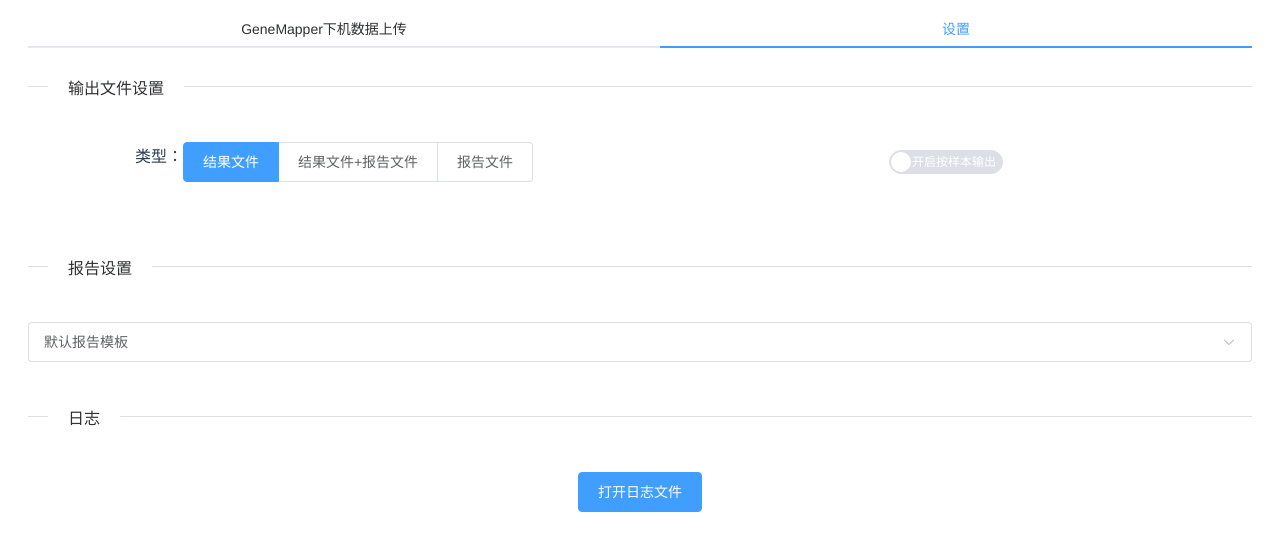
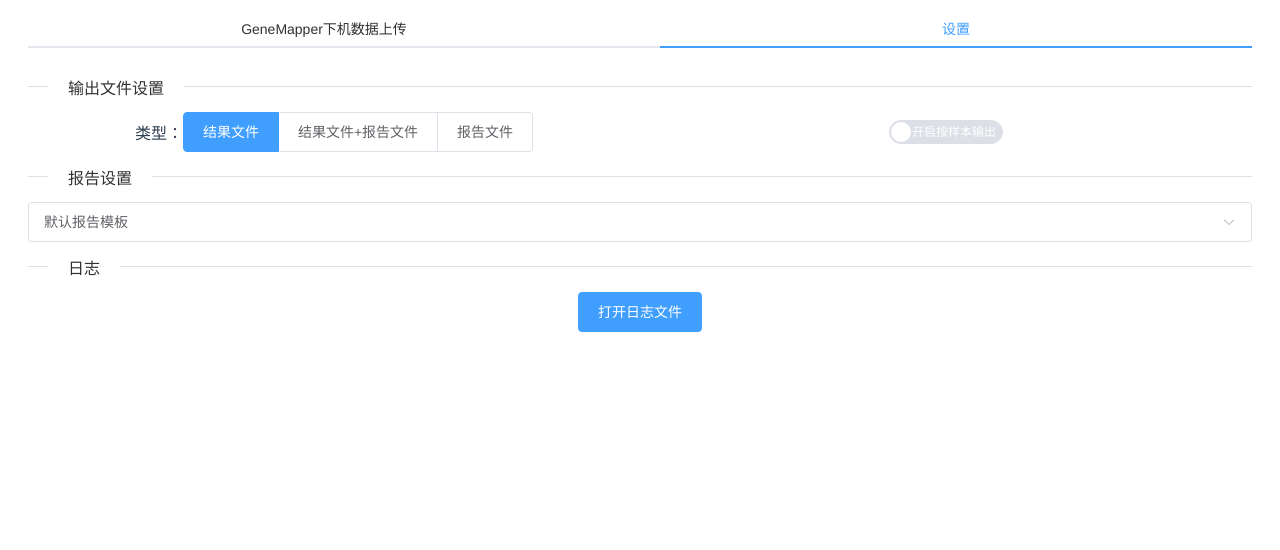
Before and after one commit to NTLx/AneuFiler, a Vue app: page / in a window 1280 px wide. Both pictures are taken after a click on the tab "设置". Shown: the top 550 px of the page. Built offline with nearby package versions, Linux system fonts and the light colour scheme.

Commit message:
perf: optimize setting panel's layout(adaptive software interface size)

```diff
--- a/src/App.vue
+++ b/src/App.vue
@@ -12,7 +12,7 @@
           name="first"
           v-if="showUploadGen"
         >
-          <div id="holder" class="holder" style="height: 519px">
+          <div id="holder" class="holder" style="height: 510px">
             <div>
               <el-upload
                 class="upload-demo"
@@ -57,7 +57,7 @@
                   size="large"
                 >
                   <el-icon><Download /></el-icon>
-                  下载样本信息模版文件
+                  模版
                 </el-button>
               </div>
             </el-col>
@@ -81,8 +81,8 @@
               selectReport: uploadParams.selectReport,
             }"
           >
-            <el-button type="primary" class="uploadSampleData"
-              >上传样本信息数据</el-button
+            <el-button type="primary" class="uploadSampleData" size="large"
+              ><el-icon><Upload /></el-icon>上传</el-button
             >
             <template #tip>
               <div class="el-upload__tip">
@@ -127,13 +127,12 @@
         </el-tab-pane>
         <el-tab-pane label="设置" name="third" class="setting">
           <div class="settingPosition">
-            <el-row>
+            <el-row class="row-container">
               <el-col :span="24">
                 <el-divider content-position="left">输出文件设置</el-divider>
               </el-col>
-            </el-row>
-            <el-row class="fileSetting">
-              <el-col :span="12" class="spanPosition">
+               <el-col :span="12">
+                <div class="spanPosition">
                 <span>类型：</span>
                 <el-radio-group
                   v-model="radio2"
@@ -148,6 +147,7 @@
                   >
                   <el-radio-button label="reportFile">报告文件</el-radio-button>
                 </el-radio-group>
+                </div>
               </el-col>
               <el-col :span="12"
                 ><el-switch
@@ -163,27 +163,11 @@
                 ></el-switch
               ></el-col>
             </el-row>
-            <el-row class="fileSetting">
-              <!-- <el-col :span="8" class="spanPosition">
-                <span>格式：</span>
-                <el-radio-group
-                  v-model="radio1"
-                  class="ml-4"
-                  @change="switchRadio"
-                  size="large"
-                >
-                <el-radio-button label="GBK">GBK</el-radio-button>
-                <el-radio-button label="UTF-8">UTF-8</el-radio-button>
-                </el-radio-group>
-              </el-col> -->
-            </el-row>
-            <el-row>
+            <el-row class="row-container">
               <el-col :span="24">
                 <el-divider content-position="left">报告设置</el-divider>
               </el-col>
-            </el-row>
-            <el-row class="fileSetting">
-              <el-col :span="24">
+               <el-col :span="24">
                 <el-select
                   v-model="value2"
                   size="large"
@@ -199,12 +183,10 @@
                 </el-select>
               </el-col>
             </el-row>
-            <el-row>
+            <el-row class="row-container">
               <el-col :span="24">
                 <el-divider content-position="left">日志</el-divider>
               </el-col>
-            </el-row>
-            <el-row class="fileSetting">
               <el-col :span="24">
                 <el-button @click="openLogFile" type="primary" size="large">
                   打开日志文件
@@ -3686,9 +3668,11 @@ a.help {
 .setting {
   position: relative;
 }
-/* .settingPosition {
-  margin-top: 20%;
-} */
+.settingPosition {
+  display: flex;
+  flex-direction: column;
+  height: calc(90vh-20px);
+}
 .grid-content {
   border-radius: 4px;
   text-align: left;
@@ -3706,9 +3690,16 @@ i.el-icon.el-icon--upload {
 .spanPosition {
   display: flex;
   align-items: center;
+  justify-content: center;
 }
 .el-switch__core .el-switch__inner .is-icon,
 .el-switch__core .el-switch__inner .is-text {
   color: #000;
 }
+.row-container{
+  display: flex;
+  flex: 1;
+  justify-content: center;
+  align-items: center;
+}
 </style>
```
